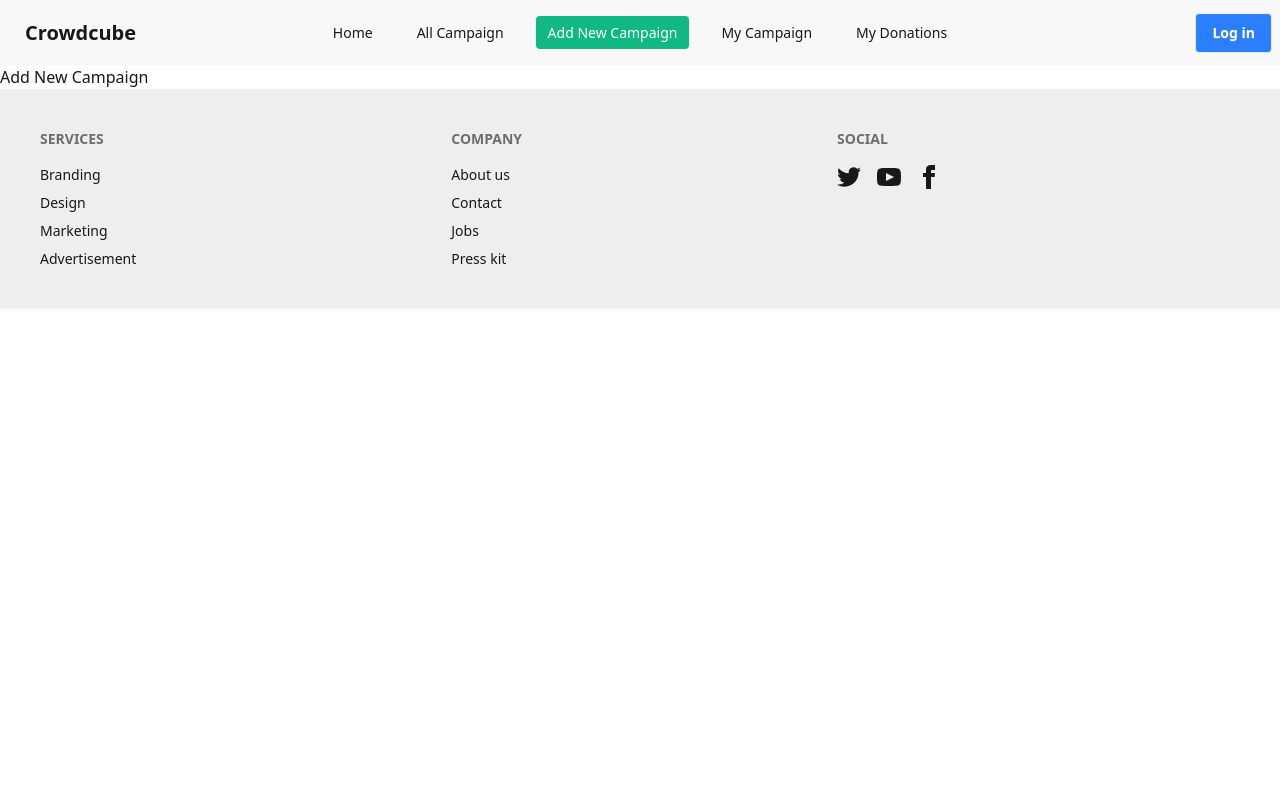
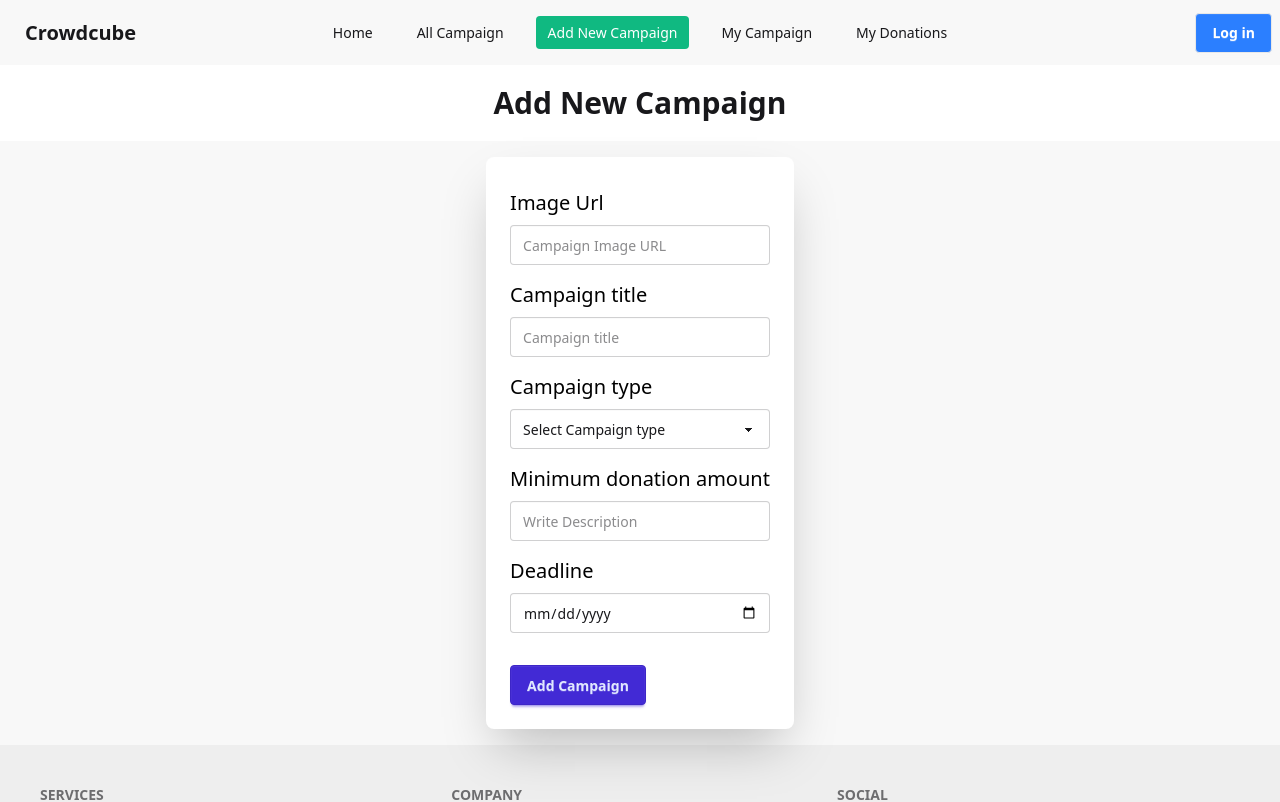
Before and after one commit to jisan-05/crowdcube-client, a React (Vite) app: page /AddNewCampaign in a window 1280 px wide. Shown: the top 802 px of the page. Built offline with nearby package versions, Linux system fonts and the light colour scheme; no server answers.

Commit message:
post function done

```diff
--- a/src/components/AddNewCampaign/AddNewCampaign.jsx
+++ b/src/components/AddNewCampaign/AddNewCampaign.jsx
@@ -1,8 +1,130 @@
+import Swal from "sweetalert2";
 
 const AddNewCampaign = () => {
+    const handleSubmit = (e) => {
+        e.preventDefault();
+        const image = e.target.image.value;
+        const campaignTitle = e.target.campaignTitle.value;
+        const campaignType = e.target.campaignType.value;
+        const amount = e.target.amount.value;
+        const Deadline = e.target.Deadline.value;
+        const campaignData = {image, campaignTitle, campaignType, amount, Deadline};
+        fetch("http://localhost:5000/campaigns",{
+            method: 'POST',
+            headers: {
+                'Content-Type': 'application/json'
+            },
+            body: JSON.stringify(campaignData)
+
+        })
+        .then(res => res.json())
+        .then(data => {
+            if(data.insertedId){
+                Swal.fire({
+                    title: "Campaign Added Successfully",
+                    icon: "success",
+                    draggable: true
+                  })
+                e.target.reset()
+            }
+        })
+    };
+
     return (
         <div>
-            Add New Campaign
+            <h2 className="text-center text-3xl my-5 font-semibold">
+                Add New Campaign
+            </h2>
+            <div className="hero bg-base-200 ">
+                <div className="hero-content flex-col lg:flex-row-reverse">
+                    <div className="card bg-base-100 w-full shrink-0 shadow-2xl">
+                        <form className="card-body " onSubmit={handleSubmit}>
+                            <div className="form-control ">
+                                <label className="label my-2 block ">
+                                    <span className="label-text text-xl text-black">
+                                        Image Url
+                                    </span>
+                                </label>
+                                <input
+                                    type="text"
+                                    name="image"
+                                    placeholder="Campaign Image URL"
+                                    className="input input-bordered"
+                                    required
+                                />
+                            </div>
+                            <div className="form-control">
+                                <label className="label my-2 block ">
+                                    <span className="label-text text-xl text-black">
+                                        Campaign title
+                                    </span>
+                                </label>
+                                <input
+                                    type="text"
+                                    name="campaignTitle"
+                                    placeholder="Campaign title"
+                                    className="input input-bordered"
+                                    required
+                                />
+                            </div>
+                            <div className="">
+                                <label className="label my-2 block ">
+                                    <span className="label-text text-xl text-black ">
+                                        Campaign type
+                                    </span>
+                                </label>
+                                <select className="select w-full max-w-xs" name="campaignType">
+                                    <option disabled selected>
+                                        Select Campaign type
+                                    </option>
+                                    <option value="personal issue">
+                                        Personal Issue
+                                    </option>
+                                    <option value="startup">Startup</option>
+                                    <option value="business">Business</option>
+                                    <option value="creative ideas">
+                                        Creative Ideas
+                                    </option>
+                                </select>
+                            </div>
+                            <div className="form-control">
+                                <label className="label my-2 block ">
+                                    <span className="label-text text-xl text-black">
+                                        Minimum donation amount
+                                    </span>
+                                </label>
+                                <input
+                                    type="text"
+                                    name="amount"
+                                    placeholder="Write Description"
+                                    className="input input-bordered"
+                                    required
+                                />
+                            </div>
+                            <div className="form-control">
+                                <label className="label my-2 block ">
+                                    <span className="label-text text-xl text-black">
+                                        Deadline
+                                    </span>
+                                </label>
+                                <input
+                                    type="date"
+                                    name="Deadline"
+                                    placeholder="Write Description"
+                                    className="input input-bordered"
+                                    required
+                                />
+                            </div>
+
+                            <div className="form-control mt-6">
+                                <button className="btn btn-primary">
+                                    Add Campaign
+                                </button>
+                            </div>
+                        </form>
+                    </div>
+                </div>
+            </div>
         </div>
     );
 };
```
